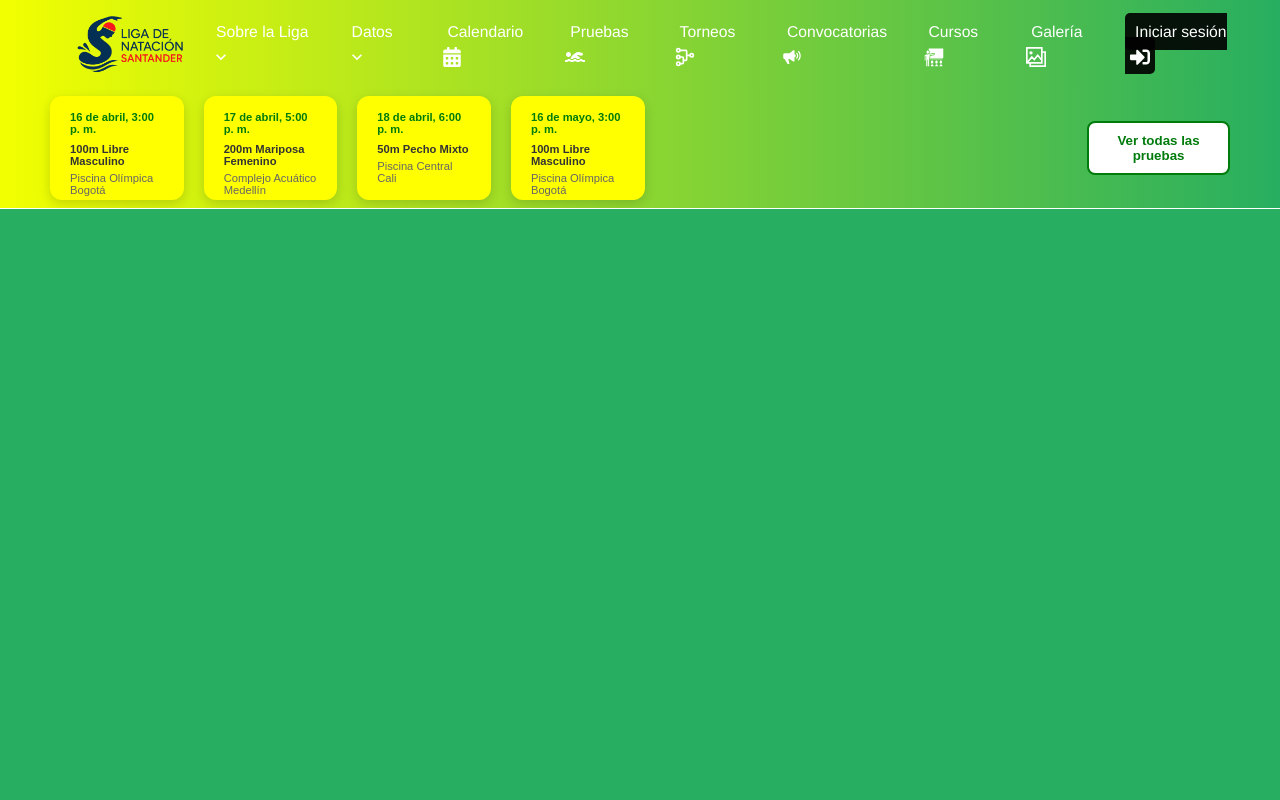
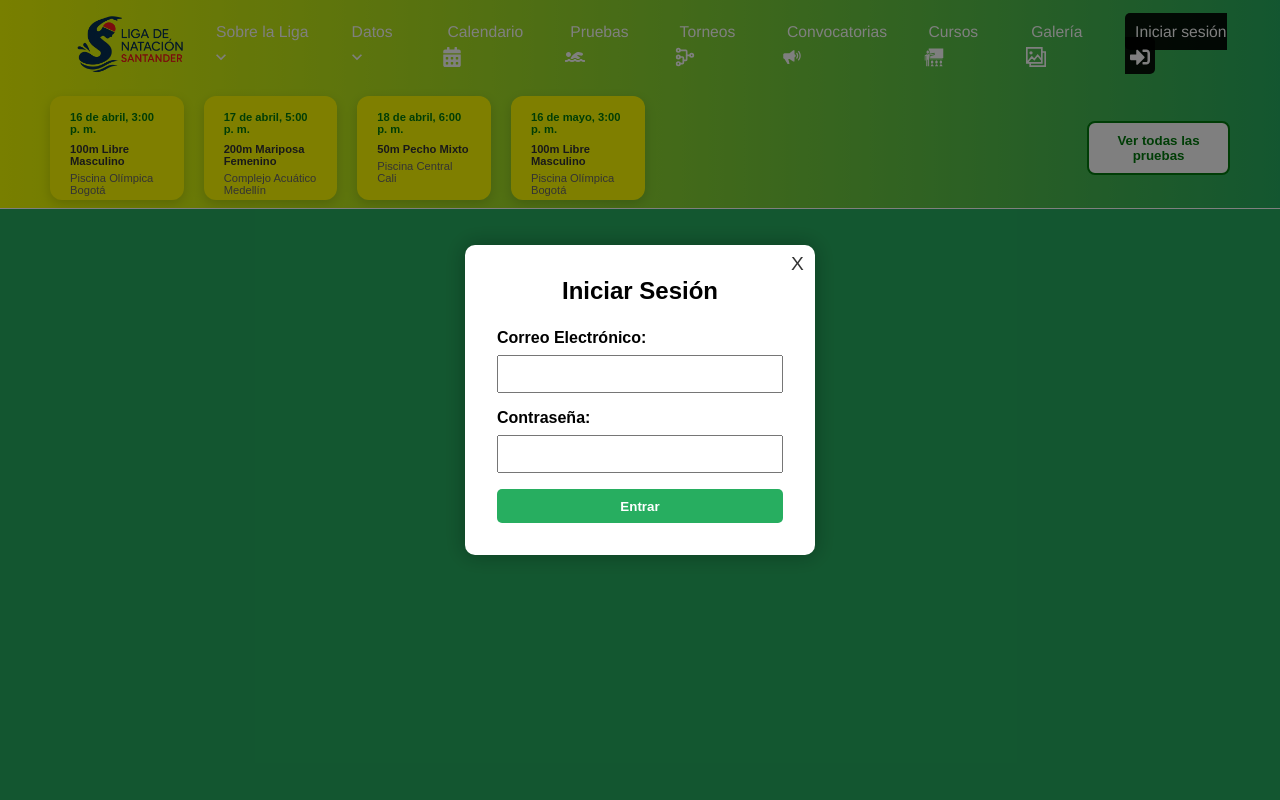
Before and after one commit to Andrezvd/front_lisanatacion, a React (Vite) app: page / in a window 1280 px wide. Both pictures are taken after a click on the element "Iniciar sesión". Shown: the top 800 px of the page. Built offline with nearby package versions, Linux system fonts and the light colour scheme.

Commit message:
inicio del loginPanel se añadió uno simple, pendiende por dar estilos y rutas

```diff
--- /dev/null
+++ b/src/components/loginPanel/loginPanel.tsx
@@ -0,0 +1,31 @@
+import React from "react";
+import "../../styles/loginPanel.css"
+
+interface LoginPanelProps {
+  isOpen: boolean;
+  onClose: () => void;
+}
+
+const LoginPanel: React.FC<LoginPanelProps> = ({ isOpen, onClose }) => {
+  if (!isOpen) return null;
+
+  return (
+    <div className="modal-overlay" onClick={onClose}>
+      <div className="modal-container" onClick={(e) => e.stopPropagation()}>
+        <h2>Iniciar Sesión</h2>
+        <form>
+          <label htmlFor="email">Correo Electrónico:</label>
+          <input type="email" id="email" required />
+
+          <label htmlFor="password">Contraseña:</label>
+          <input type="password" id="password" required />
+
+          <button type="submit">Entrar</button>
+        </form>
+        <button className="close-button" onClick={onClose}>X</button>
+      </div>
+    </div>
+  );
+};
+
+export default LoginPanel;
--- a/src/components/navBar.tsx
+++ b/src/components/navBar.tsx
@@ -1,6 +1,8 @@
+import { useState } from "react";
 import { Link } from "react-router-dom";
 import "../styles/navBar.css";
 import logo from "../assets/logo/Logogpt.png";
+import LoginPanel from "./loginPanel/loginPanel";
 import { MdKeyboardArrowDown } from "react-icons/md";
 import { FaSignInAlt, FaCalendarAlt, FaSwimmer } from "react-icons/fa";
 import { TbTournament } from "react-icons/tb";
@@ -9,6 +11,8 @@ import { GiTeacher } from "react-icons/gi";
 import { GrGallery } from "react-icons/gr";
 
 const NavBar: React.FC = () => {
+  const [loginOpen, setLoginOpen] = useState(false);
+
   return (
     <div className="contenedor-navbar">
       <nav className="navbar">
@@ -61,12 +65,13 @@ const NavBar: React.FC = () => {
           <li><Link to="/galeria">Galería <span className="icono_drowdown"><GrGallery /></span></Link></li>
 
           <li className="dropdown">
-            <span className="dropbtn">
+            <span className="dropbtn" onClick={() => setLoginOpen(true)}>
               Iniciar sesión <span className="icono_drowdown"><FaSignInAlt /></span>
             </span>
           </li>
         </ul>
       </nav>
+      <LoginPanel isOpen={loginOpen} onClose={() => setLoginOpen(false)} />
     </div>
   );
 };
--- /dev/null
+++ b/src/styles/loginPanel.css
@@ -0,0 +1,64 @@
+.modal-overlay {
+    position: fixed;
+    top: 0;
+    left: 0;
+    width: 100%;
+    height: 100%;
+    background-color: rgba(0, 0, 0, 0.5);
+    display: flex;
+    justify-content: center;
+    align-items: center;
+    z-index: 2000;
+  }
+
+  .modal-container {
+    background-color: white;
+    padding: 2rem;
+    border-radius: 10px;
+    width: 350px;
+    box-shadow: 0 0 20px rgba(0, 0, 0, 0.3);
+    position: relative;
+  }
+
+  .modal-container h2 {
+    margin-top: 0;
+    margin-bottom: 1.5rem;
+    text-align: center;
+  }
+
+  .modal-container form {
+    display: flex;
+    flex-direction: column;
+  }
+
+  .modal-container label {
+    margin-bottom: 0.5rem;
+    font-weight: bold;
+  }
+
+  .modal-container input {
+    margin-bottom: 1rem;
+    padding: 0.5rem;
+    font-size: 1rem;
+  }
+
+  .modal-container button[type="submit"] {
+    background-color: #27ae60;
+    color: white;
+    padding: 0.6rem;
+    border: none;
+    border-radius: 5px;
+    font-weight: bold;
+    cursor: pointer;
+  }
+
+  .close-button {
+    position: absolute;
+    top: 0.5rem;
+    right: 0.7rem;
+    background: none;
+    border: none;
+    font-size: 1.2rem;
+    cursor: pointer;
+    color: #333;
+  }
--- a/src/styles/navBar.css
+++ b/src/styles/navBar.css
@@ -167,18 +167,13 @@
   display: block;
   font-size: 13px;
   font-weight: bold;
-  font-family: Verdana, Geneva, Tahoma, sans-serif;
+  font-family: "Poppins", Helvetica, Arial, sans-serif;
   text-decoration: none;
 }
 
-/*.dropdown-content li a:hover {
-  background-color: rgba(255, 255, 255, 0.2);
-  border-radius: 5px;
-}*/
-
 .dropdown-content li:hover {
   background-color: rgba(255, 255, 255, 0.2);
-  border-radius: 5px;
+  border-radius: 15px;
 }
 
 .dropdown:hover .dropdown-content {
```
